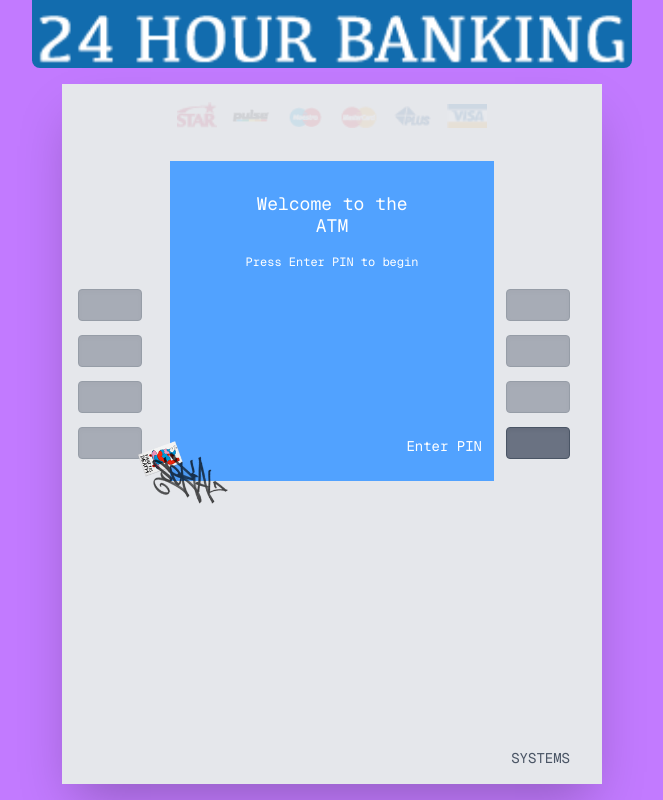
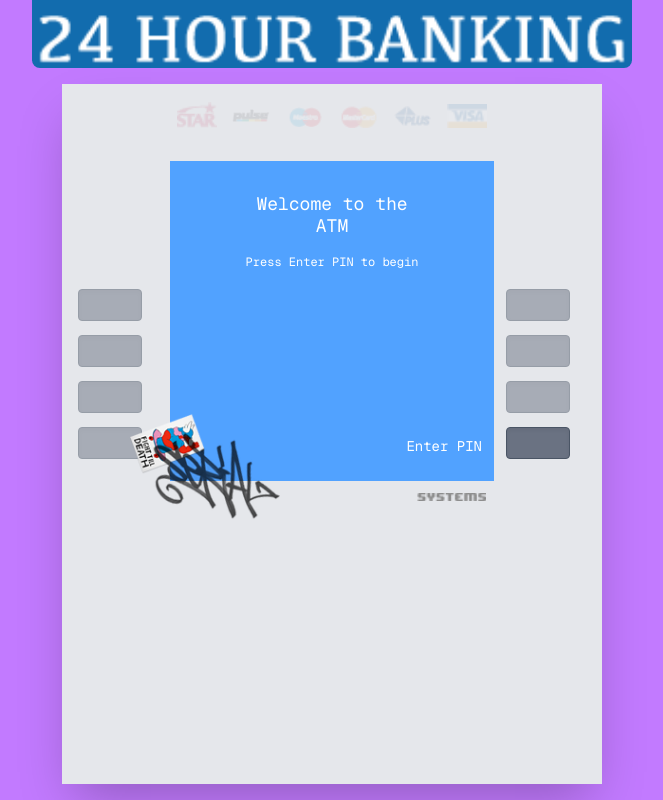
Before and after one commit to ryndshn/thomson-reuters, a Next.js app: page / in a window 1280 px wide. Shown: the part 194-994 px from the top of the page, without its empty margins (308-971 px from the left). Built offline with nearby package versions, Linux system fonts and the light colour scheme.

Commit message:
style changes, restrict to 4 digit pin

```diff
--- a/src/components/atm-screen.tsx
+++ b/src/components/atm-screen.tsx
@@ -147,12 +147,23 @@ export default function ATMScreen({
       <div className="flex-1"></div>
 
       {/* Sticker Graffiti overlapping bottom-left of screen */}
-      <div className="absolute -bottom-6 -left-8 z-10">
+      <div className="absolute -bottom-10 -left-10 z-10">
         <Image
           src="/sticker_graf.png"
           alt="Sticker Graffiti"
-          width={90}
-          height={65}
+          width={150}
+          height={85}
+        />
+      </div>
+
+      {/* SYSTEMS image - positioned underneath and right-aligned to screen */}
+      <div className="absolute -bottom-5 right-2">
+        <Image
+          src="/systems.png"
+          alt="Systems"
+          width={70}
+          height={30}
+          className="object-contain"
         />
       </div>
     </div>
--- a/src/components/atm.tsx
+++ b/src/components/atm.tsx
@@ -1,5 +1,6 @@
 "use client";
 
+import Image from "next/image";
 import CreditCardSprites from "./credit-card-sprites";
 import ATMHeader from "./atm-header";
 import ATMScreen from "./atm-screen";
@@ -107,10 +108,7 @@ export default function ATM() {
           </div>
         </div>
 
-        {/* SYSTEMS text */}
-        <div className="absolute bottom-4 right-8 text-sm text-gray-600 font-mono">
-          SYSTEMS
-        </div>
+
 
         {/* Numpad - only show when input is needed */}
         {inputType !== "none" && (
--- a/src/hooks/use-atm-actions.ts
+++ b/src/hooks/use-atm-actions.ts
@@ -16,11 +16,11 @@ export function useATMActions() {
 
   const actions = {
     startPinEntry: () => {
-      transitionTo("pin-entry", "pin", 6);
+      transitionTo("pin-entry", "pin", 4);
     },
 
     enterPin: () => {
-      if (currentInput.length >= 4) {
+      if (currentInput.length === 4) {
         authenticateUser(currentInput);
       }
     },
```
